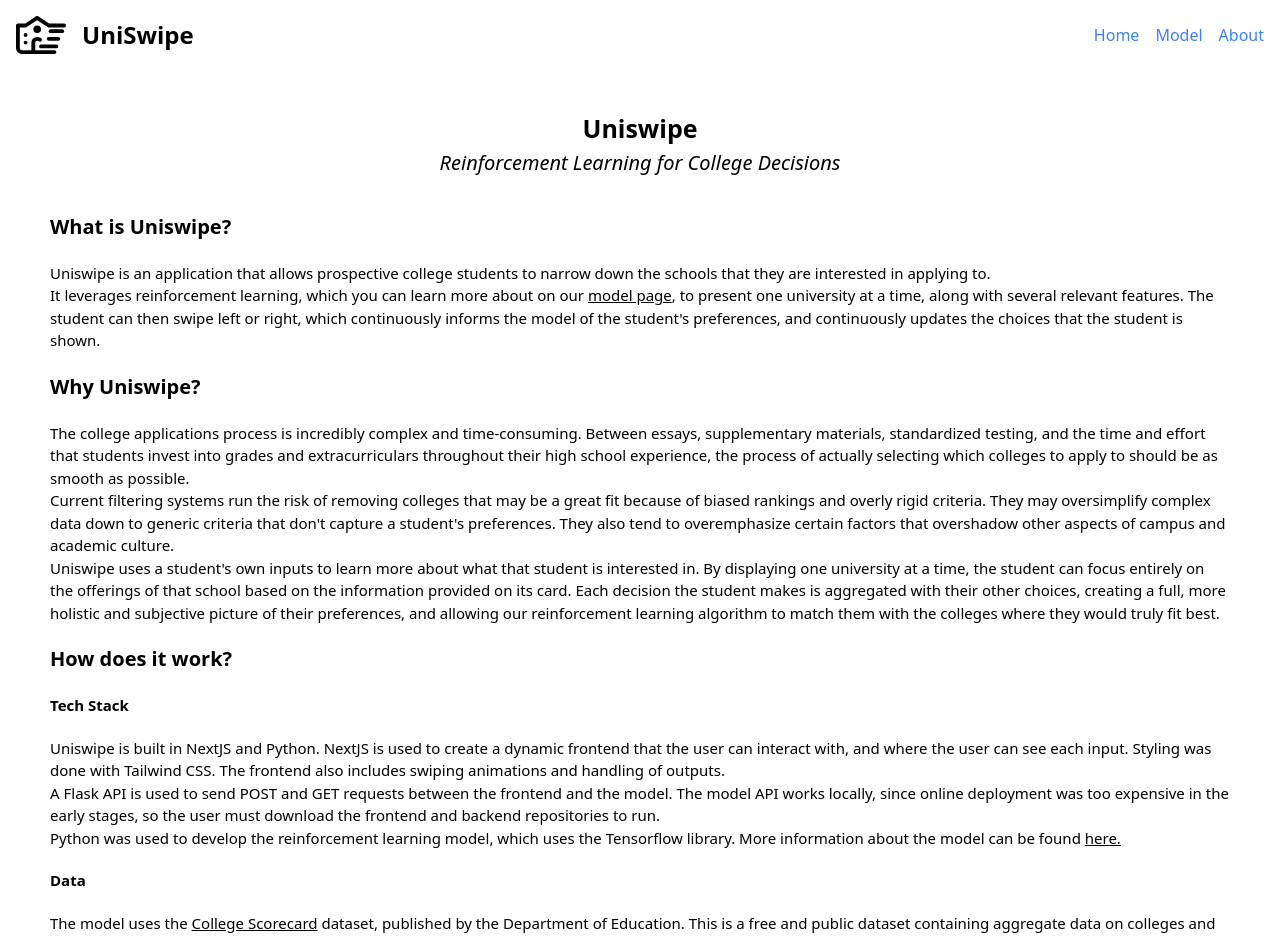
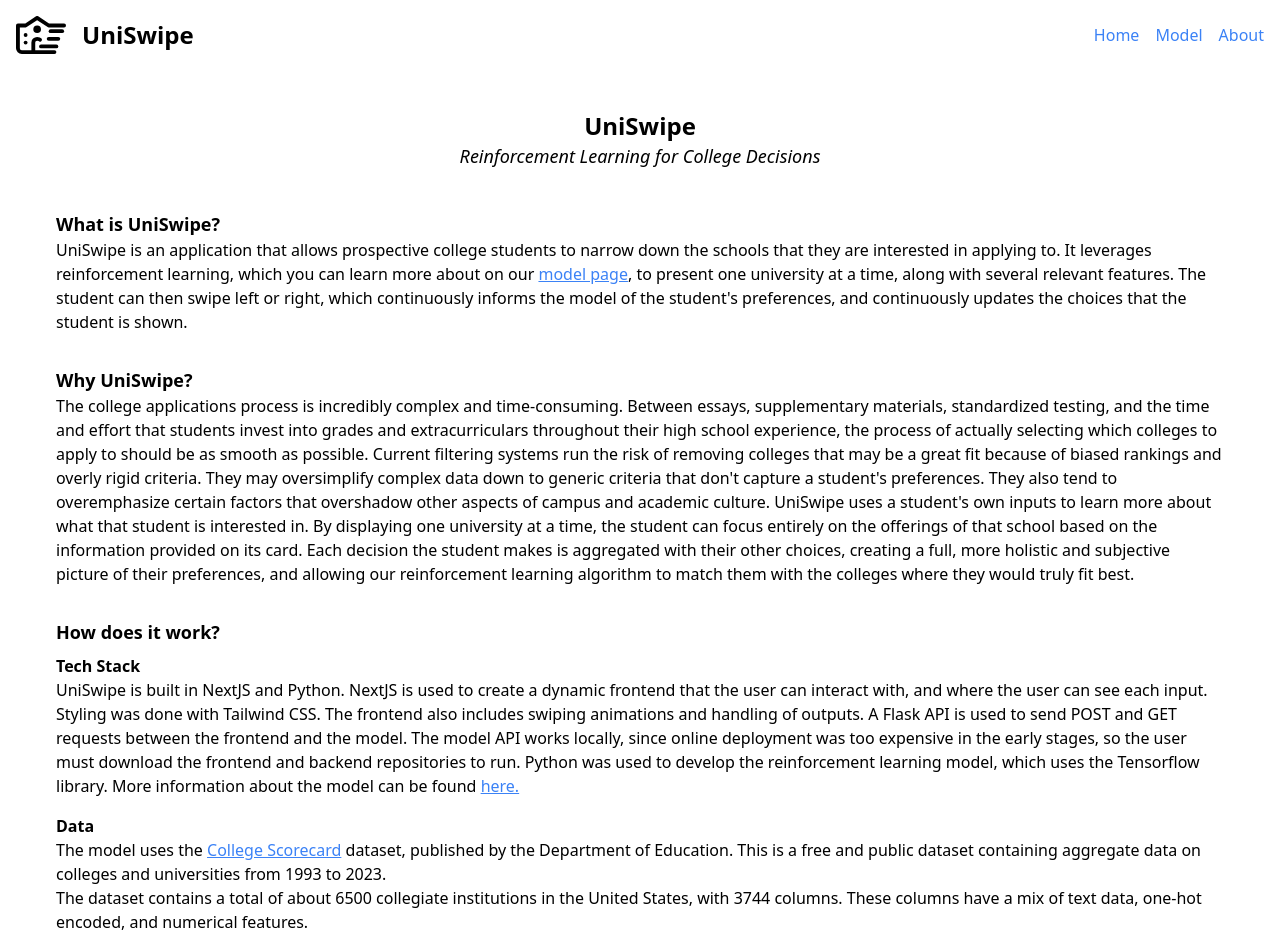
Before and after one commit to kalxed/UniSwipe, a Next.js app: page /about in a window 1280 px wide. Shown: the top 938 px of the page. Built offline with nearby package versions, Linux system fonts and the light colour scheme.

Commit message:
About us page reformatting, removed site.css

```diff
--- a/src/app/about/page.tsx
+++ b/src/app/about/page.tsx
@@ -1,28 +1,104 @@
-import '@/app/site.css'
-
 export default function Page() {
-    return (
-        <div className="flex grow flex-col p-10">
-            <p className="heading">Uniswipe</p>
-            <p className="subtitle">Reinforcement Learning for College Decisions</p>
-            <br></br>
-            <p className="subheading">What is Uniswipe?</p>
-            <p>Uniswipe is an application that allows prospective college students to narrow down the schools that they are interested in applying to.
-            <br></br>
-            It leverages reinforcement learning, which you can learn more about on our <a href="../model"><u>model page</u></a>, to present one university at a time, along with several relevant features. The student can then swipe left or right, which continuously informs the model of the student's preferences, and continuously updates the choices that the student is shown.  </p>
-            <p className="subheading">Why Uniswipe?</p>
-            <p>The college applications process is incredibly complex and time-consuming. Between essays, supplementary materials, standardized testing, and the time and effort that students invest into grades and extracurriculars throughout their high school experience, the process of actually selecting which colleges to apply to should be as smooth as possible. <br></br>
-            Current filtering systems run the risk of removing colleges that may be a great fit because of biased rankings and overly rigid criteria. They may oversimplify complex data down to generic criteria that don't capture a student's preferences. They also tend to overemphasize certain factors that overshadow other aspects of campus and academic culture.  <br></br>
-            Uniswipe uses a student's own inputs to learn more about what that student is interested in. By displaying one university at a time, the student can focus entirely on the offerings of that school based on the information provided on its card. Each decision the student makes is aggregated with their other choices, creating a full, more holistic and subjective picture of their preferences, and allowing our reinforcement learning algorithm to match them with the colleges where they would truly fit best. </p>
-            <p className="subheading">How does it work?</p>
-            <p><b>Tech Stack</b></p>
-            <p>Uniswipe is built in NextJS and Python. NextJS is used to create a dynamic frontend that the user can interact with, and where the user can see each input. Styling was done with Tailwind CSS. The frontend also includes swiping animations and handling of outputs. <br></br>
-            A Flask API is used to send POST and GET requests between the frontend and the model. The model API works locally, since online deployment was too expensive in the early stages, so the user must download the frontend and backend repositories to run. <br></br>
-            Python was used to develop the reinforcement learning model, which uses the Tensorflow library. More information about the model can be found <a href="../model"><u>here.</u></a></p>
-            <p><b>Data</b></p>
-            <p>The model uses the <a href="https://collegescorecard.ed.gov/data/"><u>College Scorecard</u></a> dataset, published by the Department of Education. This is a free and public dataset containing aggregate data on colleges and universities from 1993 to 2023.  <br></br>
-            The dataset contains a total of about 6500 collegiate institutions in the United States, with 3744 columns. These columns have a mix of text data, one-hot encoded, and numerical features. <br></br>
-            To process this data, we removed a total of 1803 columns during the feature selection process. We found that certain featurs, such as loan repayment, were less significant for a student's understanding of a university. We also removed columns with over 50% NA values. </p>
-        </div>
-    )
+	return (
+		<div className="flex grow flex-col p-10">
+			<p className="text-2xl font-bold text-center">UniSwipe</p>
+			<p className="text-lg italic text-center">
+				Reinforcement Learning for College Decisions
+			</p>
+			<br></br>
+			<div className="p-4">
+				<p className="text-lg font-bold">What is UniSwipe?</p>
+				<p className="">
+					UniSwipe is an application that allows prospective college
+					students to narrow down the schools that they are interested
+					in applying to. It leverages reinforcement learning, which
+					you can learn more about on our{" "}
+					<a className="text-blue-500" href="/model">
+						<u>model page</u>
+					</a>
+					, to present one university at a time, along with several
+					relevant features. The student can then swipe left or right,
+					which continuously informs the model of the student's
+					preferences, and continuously updates the choices that the
+					student is shown.
+				</p>
+			</div>
+			<div className="p-4">
+				<p className="text-lg font-bold">Why UniSwipe?</p>
+				<p>
+					The college applications process is incredibly complex and
+					time-consuming. Between essays, supplementary materials,
+					standardized testing, and the time and effort that students
+					invest into grades and extracurriculars throughout their
+					high school experience, the process of actually selecting
+					which colleges to apply to should be as smooth as possible.
+					Current filtering systems run the risk of removing colleges
+					that may be a great fit because of biased rankings and
+					overly rigid criteria. They may oversimplify complex data
+					down to generic criteria that don't capture a student's
+					preferences. They also tend to overemphasize certain factors
+					that overshadow other aspects of campus and academic
+					culture. UniSwipe uses a student's own inputs to learn more
+					about what that student is interested in. By displaying one
+					university at a time, the student can focus entirely on the
+					offerings of that school based on the information provided
+					on its card. Each decision the student makes is aggregated
+					with their other choices, creating a full, more holistic and
+					subjective picture of their preferences, and allowing our
+					reinforcement learning algorithm to match them with the
+					colleges where they would truly fit best.
+				</p>
+			</div>
+			<div className="p-4">
+				<p className="text-lg font-bold">How does it work?</p>
+				<div className="py-2">
+					<p className="font-bold">Tech Stack</p>
+					<p>
+						UniSwipe is built in NextJS and Python. NextJS is used
+						to create a dynamic frontend that the user can interact
+						with, and where the user can see each input. Styling was
+						done with Tailwind CSS. The frontend also includes
+						swiping animations and handling of outputs. A Flask API
+						is used to send POST and GET requests between the
+						frontend and the model. The model API works locally,
+						since online deployment was too expensive in the early
+						stages, so the user must download the frontend and
+						backend repositories to run. Python was used to develop
+						the reinforcement learning model, which uses the
+						Tensorflow library. More information about the model can
+						be found{" "}
+						<a href="/model" className="text-blue-500">
+							<u>here.</u>
+						</a>
+					</p>
+				</div>
+				<div className="py-2">
+					<p className="font-bold">Data</p>
+					<p>
+						The model uses the{" "}
+						<a
+							className="text-blue-500"
+							href="https://collegescorecard.ed.gov/data/"
+						>
+							<u>College Scorecard</u>
+						</a>{" "}
+						dataset, published by the Department of Education. This
+						is a free and public dataset containing aggregate data
+						on colleges and universities from 1993 to 2023.{" "}
+						<br></br>
+						The dataset contains a total of about 6500 collegiate
+						institutions in the United States, with 3744 columns.
+						These columns have a mix of text data, one-hot encoded,
+						and numerical features. <br></br>
+						To process this data, we removed a total of 1803 columns
+						during the feature selection process. We found that
+						certain featurs, such as loan repayment, were less
+						significant for a student's understanding of a
+						university. We also removed columns with over 50% NA
+						values.{" "}
+					</p>
+				</div>
+			</div>
+		</div>
+	);
 }
--- a/src/app/site.css
+++ /dev/null
@@ -1,24 +0,0 @@
-
-/* site */
-.heading {
-    font-size: 25px;
-    font-weight: bold;
-    margin: 0 auto;
-  }
-
-  .subtitle {
-    font-size: 20px;
-    font-style: italic;
-    margin: 0 auto;
-  }
-
-  .subheading {
-    font-size: 20px;
-    font-weight: bold;
-    margin: 10px;
-  }
-
-  p {
-    font-size: 15px;
-    margin: 10px;
-  }
```
